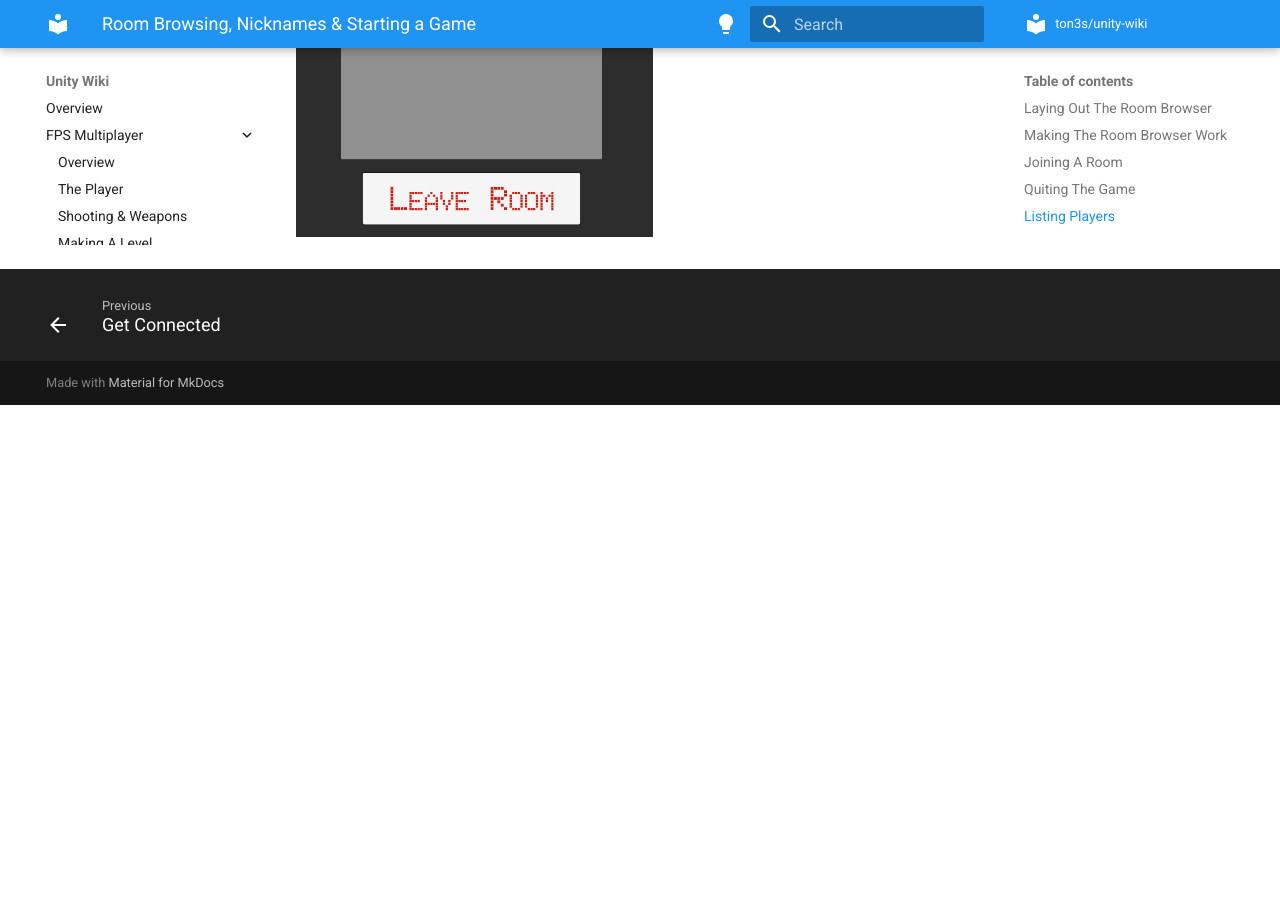
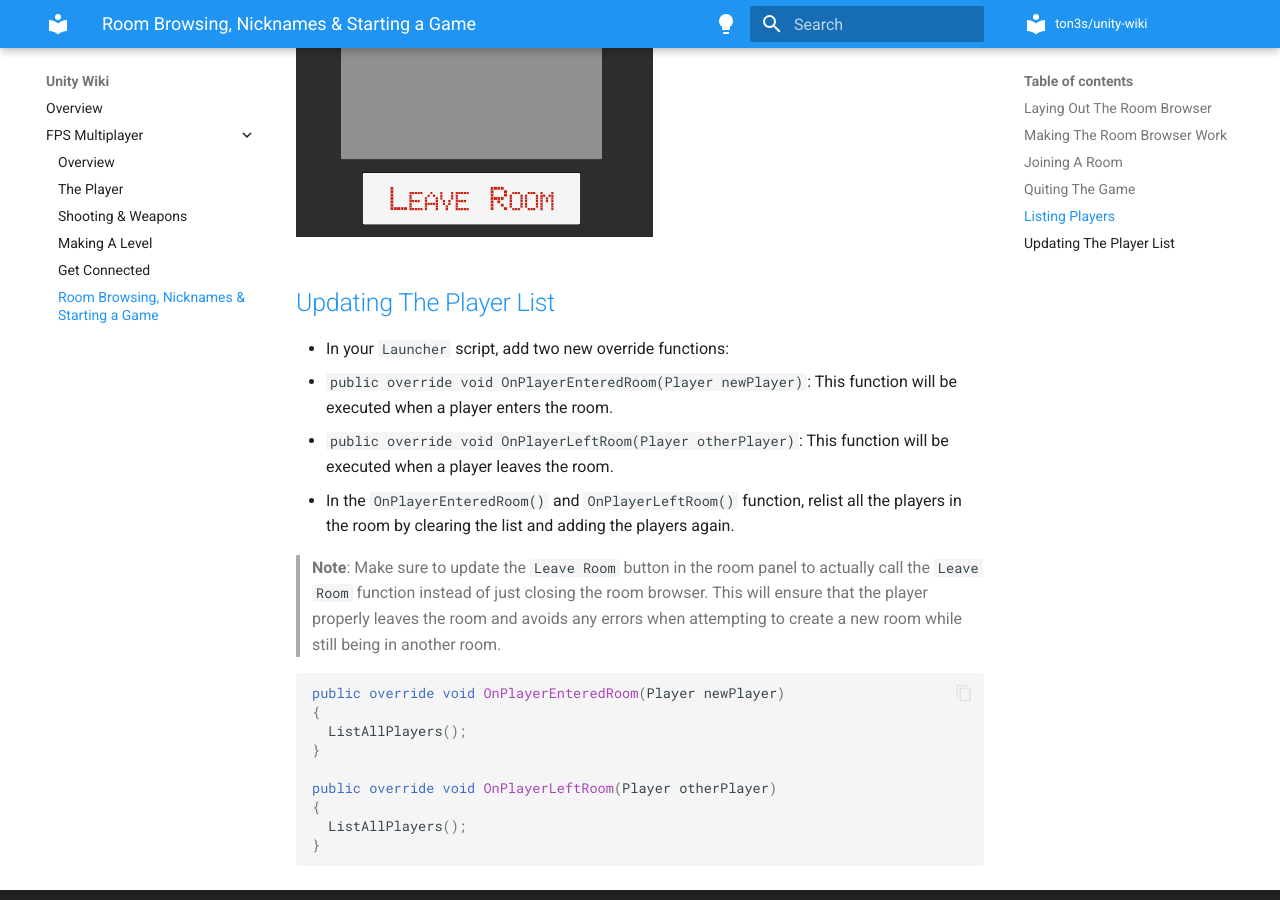
Before and after one commit to ton3s/unity-wiki, an MkDocs documentation site: the page built from docs/fps-multiplayer/starting-game.md, in a window 1280 px wide and 900 px high, scrolled down 7237 px. Built offline with MkDocs 1.6.1 and Material for MkDocs 9.7.7, drawn with Linux system fonts in a browser that asks for light colours; before the commit the page ends 7642 px from its top, so only the background shows below that.

Commit message:
Add video 45

````diff
--- a/docs/fps-multiplayer/starting-game.md
+++ b/docs/fps-multiplayer/starting-game.md
@@ -233,3 +233,24 @@ private void ListAllPlayers()
 ```
 
 ![Random Nicknames](images/random-nicknames.png)
+
+## [Updating The Player List](https://www.udemy.com/course/unity-online-multiplayer/learn/lecture/25987996#questions)
+
+- In your `Launcher` script, add two new override functions:
+  - `public override void OnPlayerEnteredRoom(Player newPlayer)`: This function will be executed when a player enters the room.
+  - `public override void OnPlayerLeftRoom(Player otherPlayer)`: This function will be executed when a player leaves the room.
+- In the `OnPlayerEnteredRoom()` and `OnPlayerLeftRoom()` function, relist all the players in the room by clearing the list and adding the players again.
+
+> **Note**: Make sure to update the `Leave Room` button in the room panel to actually call the `Leave Room` function instead of just closing the room browser. This will ensure that the player properly leaves the room and avoids any errors when attempting to create a new room while still being in another room.
+
+```cs
+public override void OnPlayerEnteredRoom(Player newPlayer)
+{
+  ListAllPlayers();
+}
+
+public override void OnPlayerLeftRoom(Player otherPlayer)
+{
+  ListAllPlayers();
+}
+```
````
